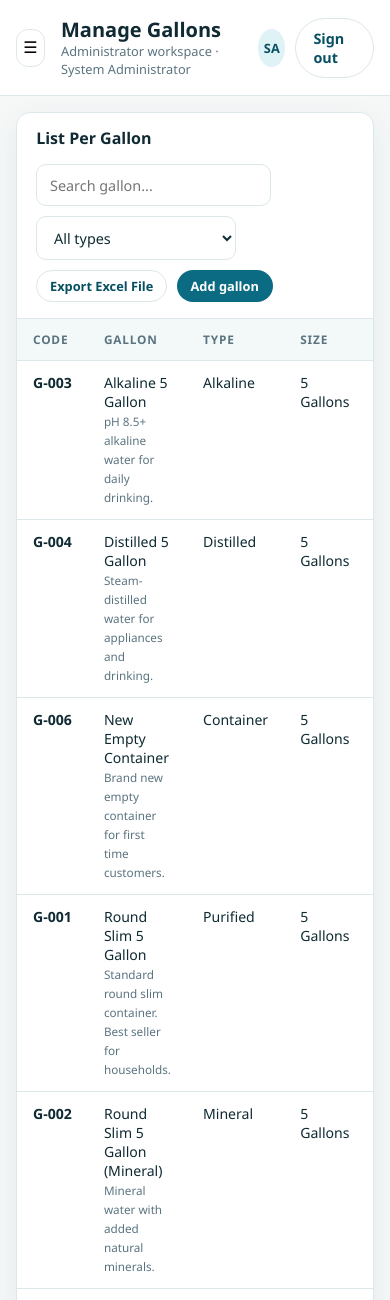
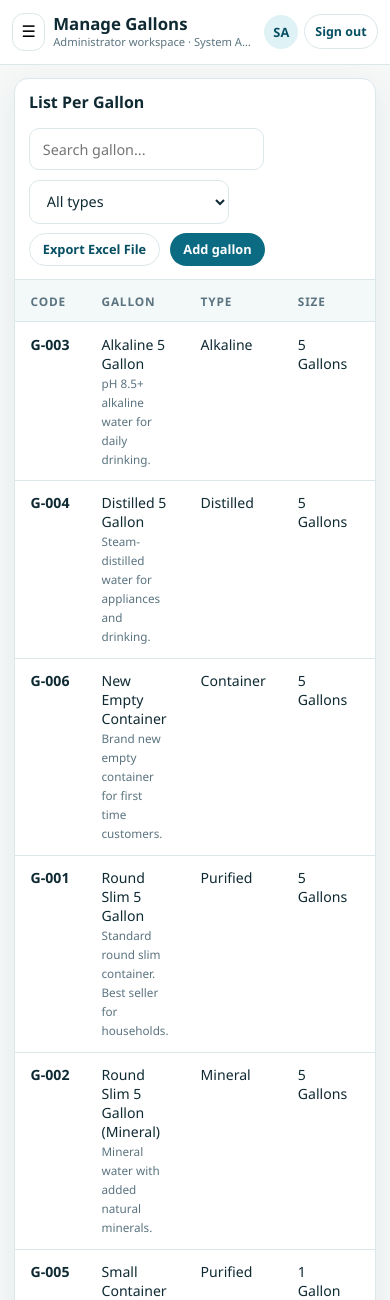
Before and after one commit to RJayBon/TubigKo-System, a PHP site: page /admin/gallons.php in a window 390 px wide. Shown: the top 1300 px of the page. Run offline with PHP 8.4, Linux system fonts and the light colour scheme; the visitor is signed in with stand-in values (Sample User, id 1); data comes from the database, SQL or seed files in the repository.

Commit message:
Fix responsive mobile layout

```diff
--- a/assets/css/style.css
+++ b/assets/css/style.css
@@ -74,6 +74,8 @@ img{max-width:100%}
 .side__foot .btn--ghost:hover{background:rgba(255,255,255,.12)}
 .main{flex:1;min-width:0;display:flex;flex-direction:column}
 .topbar{display:flex;align-items:center;gap:1rem;padding:1.1rem clamp(1rem,3vw,2rem);background:#fff;border-bottom:1px solid var(--line);position:sticky;top:0;z-index:5}
+.topbar__identity{min-width:0}
+.topbar__identity .topbar__sub{white-space:nowrap;overflow:hidden;text-overflow:ellipsis}
 .topbar__title{font-size:1.25rem}
 .topbar__sub{font-size:.8rem;color:var(--ink-soft)}
 .topbar__right{margin-left:auto;display:flex;align-items:center;gap:.6rem}
@@ -92,6 +94,8 @@ img{max-width:100%}
 .grid--stats{grid-template-columns:repeat(auto-fit,minmax(210px,1fr))}
 .grid--2{grid-template-columns:repeat(auto-fit,minmax(320px,1fr))}
 .grid--cards{grid-template-columns:repeat(auto-fill,minmax(250px,1fr))}
+.gallon-layout{grid-template-columns:minmax(0,2.2fr) minmax(260px,1fr)}
+.gallon-selection{align-self:start;position:sticky;top:88px}
 .stat{background:#fff;border:1px solid var(--line);border-radius:var(--r);padding:1.1rem 1.2rem;box-shadow:var(--shadow)}
 .stat__label{font-size:.76rem;text-transform:uppercase;letter-spacing:.08em;color:var(--ink-soft)}
 .stat__value{font-size:1.9rem;font-weight:700;margin-top:.3rem;color:var(--aqua-800)}
@@ -187,7 +191,26 @@ textarea{min-height:120px;resize:vertical}
   .side{position:fixed;left:0;top:0;z-index:40;transform:translateX(-100%);transition:.22s}
   .side.is-open{transform:none}
   .kv{grid-template-columns:1fr}
+  .gallon-layout{grid-template-columns:1fr}
+  .gallon-selection{position:static;order:-1}
 }
+@media (max-width:600px){
+  .topbar{gap:.5rem;padding:.8rem .75rem;align-items:center}
+  .topbar__title{font-size:1.05rem;white-space:nowrap;overflow:hidden;text-overflow:ellipsis}
+  .topbar__sub{font-size:.7rem}
+  .topbar__right{gap:.35rem;flex-shrink:0}
+  .topbar__right .btn{padding:.5rem .65rem;font-size:.78rem;white-space:nowrap}
+  .avatar{width:34px;height:34px}
+  .content{padding:.85rem}
+  .stepper{gap:.4rem;margin-bottom:1rem}
+  .step{flex:1 1 30%;justify-content:center;padding:.45rem .55rem;font-size:.76rem;white-space:nowrap}
+  .step b{width:20px;height:20px}
+  .card__head{padding:.85rem .9rem}
+  .card__body{padding:.9rem}
+  .grid--cards{grid-template-columns:1fr}
+  .gallon-selection{order:-1}
+}
+
 
 /* ---------- print ---------- */
 @media print{
--- a/customer/gallons.php
+++ b/customer/gallons.php
@@ -13,7 +13,7 @@ $GALLONS = load_gallons();
   <div class="step"><b>3</b> Delivery</div>
 </div>
 
-<div class="grid" style="grid-template-columns:minmax(0,2.2fr) minmax(260px,1fr)">
+<div class="grid gallon-layout">
   <section class="card">
     <div class="card__head">
       <h3>View Per Gallon</h3>
@@ -44,7 +44,7 @@ $GALLONS = load_gallons();
     </div>
   </section>
 
-  <aside class="card" style="align-self:start;position:sticky;top:88px">
+  <aside class="card gallon-selection">
     <div class="card__head"><h3>My selection</h3><span class="spacer badge" id="cartCount">0</span></div>
     <div class="card__body">
       <div id="cartLines"></div>
--- a/includes/header.php
+++ b/includes/header.php
@@ -31,7 +31,7 @@ $__unread = $__me ? (int)(db_one(
   <main class="main">
     <header class="topbar">
       <button class="icon-btn only-mobile" id="menuToggle" aria-label="Toggle menu">&#9776;</button>
-      <div>
+      <div class="topbar__identity">
         <h1 class="topbar__title"><?= htmlspecialchars($PAGE_TITLE) ?></h1>
         <p class="topbar__sub"><?= $ROLE === 'admin' ? 'Administrator workspace' : 'Customer workspace' ?><?= $__me ? ' &middot; ' . e($__me['full_name']) : '' ?></p>
       </div>
```
